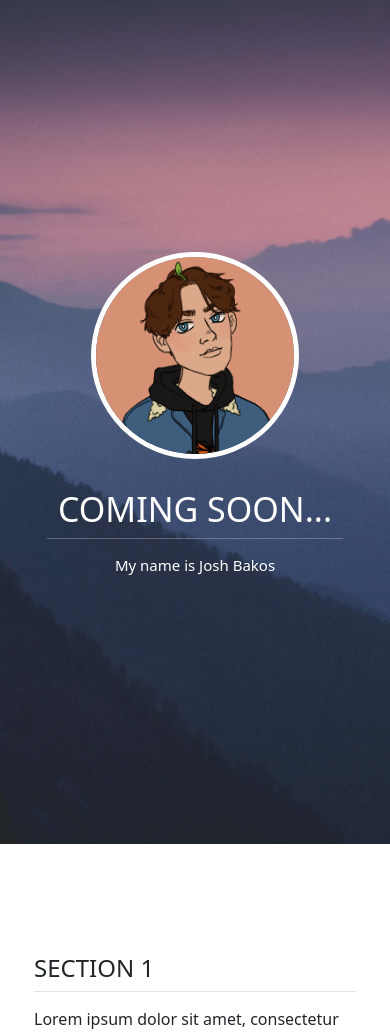
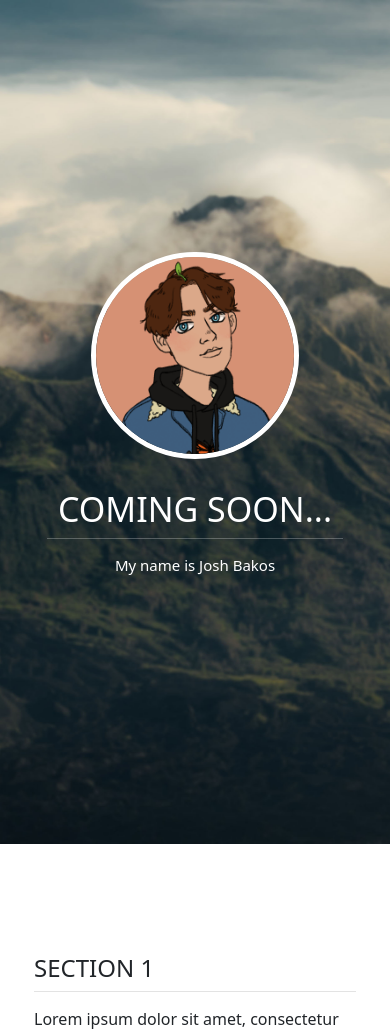
Before and after one commit to jzbakos/portfolio, a PHP site: page / in a window 390 px wide. Shown: the top 1033 px of the page. Run offline with PHP 8.4, Linux system fonts and the light colour scheme; some libraries are stand-ins or nearby versions.

Commit message:
updated mobile design

```diff
--- a/static/css/style.css
+++ b/static/css/style.css
@@ -124,14 +124,18 @@ hr.heading-divider {
     min-width: 320px;
     min-height: 100vh;
     max-height: 100vh;
-    background-size: 100%;
+    background-size: 50%;
     width: 100%;
-    background: url("../img/background-v.jpg") no-repeat center center fixed;
+    background: url("../img/forest.jpg") no-repeat center center fixed;
     -webkit-background-size: cover;
     -moz-background-size: cover;
     -o-background-size: cover;
     display: flex;
     align-items: center;
+  }
+
+  #navbar {
+    display: none;
   }
 
   #profile {
```
